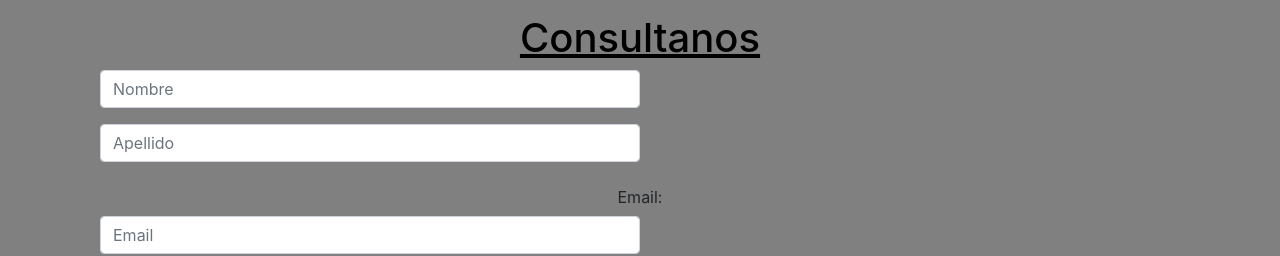
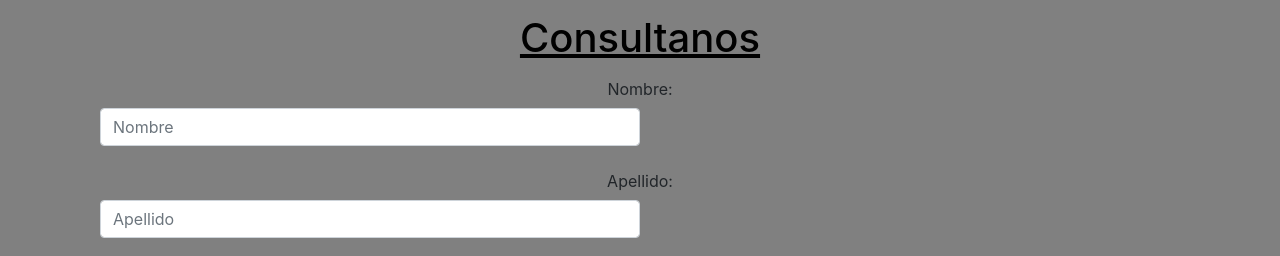
Before and after one commit to JaviFerri7/proyec3-javierferri-prog3, an Angular app: page /app-contact in a window 1280 px wide. Shown: the part 352-608 px from the top of the page. Built offline with nearby package versions, Linux system fonts and the light colour scheme.

Commit message:
1 file modified

```diff
--- a/src/app/contact/contact.component.html
+++ b/src/app/contact/contact.component.html
@@ -6,13 +6,13 @@
     <div class="col">
       <div class="form-group row">
         <div class="col-sm-12">
-          <!-- <label class="col-form-label" >Nombre: </label> -->
+          <label class="col-form-label" >Nombre: </label>
           <input type="text" placeholder="Nombre" name="nombre" class="form-control col-6">
         </div>
       </div>
       <div class="form-group row">
         <div class="col-sm-12">
-          <!-- <label class="col-form-label">Apellido:</label> -->
+          <label class="col-form-label">Apellido:</label>
           <input type="text" placeholder="Apellido" name="surname" class="form-control col-6">
         </div>
       </div>
```
